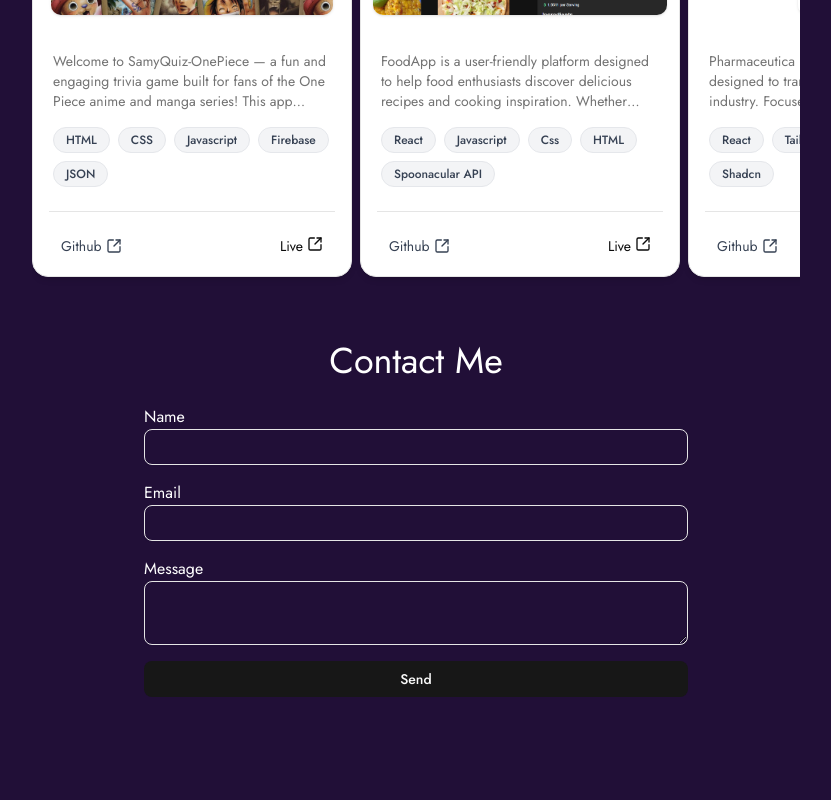
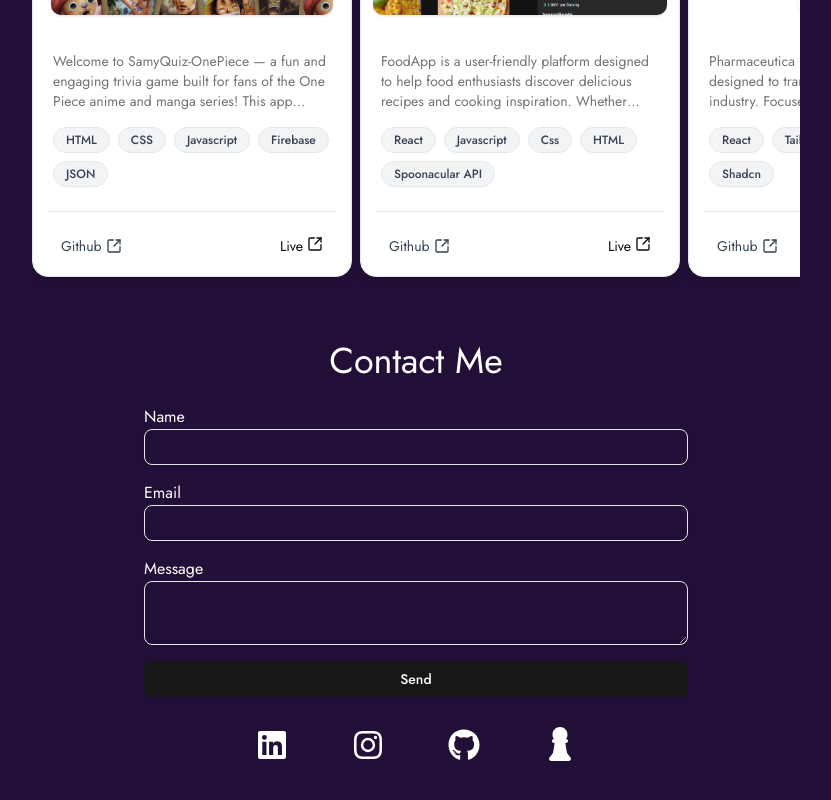
Before and after one commit to samyAkchiche/myPortfolio, a React (Vite) app: page / in a window 1280 px wide. Shown: the part 1260-2060 px from the top of the page, without its empty margins (224-1055 px from the left). Before the commit the page ends 2005 px from the top, so only its background shows below. Built offline with nearby package versions, Linux system fonts and the light colour scheme; a web font is replaced by a local one.

Commit message:
Update Contact.tsx: Added icons for socials

```diff
--- a/src/components/layouts/Contact.tsx
+++ b/src/components/layouts/Contact.tsx
@@ -5,6 +5,13 @@
 import { Button } from "../ui/button";
 import { Alert, AlertDescription, AlertTitle } from "../ui/alert";
 import { CircleAlert, CircleCheck } from "lucide-react";
+import { FontAwesomeIcon } from "@fortawesome/react-fontawesome";
+import { faChessPawn } from "@fortawesome/free-solid-svg-icons";
+import {
+	faLinkedin,
+	faInstagram,
+	faGithub,
+} from "@fortawesome/free-brands-svg-icons";
 
 export default function Contact() {
 	const [formData, setFormData] = useState({
@@ -110,6 +117,52 @@
 						</AlertDescription>
 					</Alert>
 				)}
+				<div className="flex gap-14 justify-center mt-4">
+					<a
+						href="https://www.linkedin.com/in/samy-akchiche-704125280/"
+						target="_blank"
+						rel="noopener noreferrer"
+					>
+						<FontAwesomeIcon
+							icon={faLinkedin}
+							size="2xl"
+							className="text-white transition-colors duration-300 hover:text-blue-600"
+						/>
+					</a>
+					<a
+						href="https://www.instagram.com/nagi.akc/?hl=fr"
+						target="_blank"
+						rel="noopener noreferrer"
+					>
+						<FontAwesomeIcon
+							icon={faInstagram}
+							size="2xl"
+							className="text-white transition-colors duration-300 hover:text-pink-500"
+						/>
+					</a>
+					<a
+						href="https://github.com/samyAkchiche"
+						target="_blank"
+						rel="noopener noreferrer"
+					>
+						<FontAwesomeIcon
+							icon={faGithub}
+							size="2xl"
+							className="text-white"
+						/>
+					</a>
+					<a
+						href="https://www.chess.com/member/nagiakc"
+						target="_blank"
+						rel="noopener noreferrer"
+					>
+						<FontAwesomeIcon
+							icon={faChessPawn}
+							size="2x"
+							className="text-white hover:text-green-500 transition-colors duration-300"
+						/>
+					</a>
+				</div>
 			</form>
 		</div>
 	);
--- a/src/components/layouts/Hero.tsx
+++ b/src/components/layouts/Hero.tsx
@@ -8,7 +8,7 @@
                 alt="profile picture"
                 className="w-40 h-40 rounded-full object-cover"
             />
-            <h1 className="text-3xl font-jacques max-lg:text-2xl max-md:text-[1.44rem]">
+            <h1 className="text-3xl font-jacques max-lg:text-2xl max-md:text-[1.2rem]">
                 <span className="text-gray-400">
                     Hey <span className="wave-emoji">👋</span>, I am{" "}
                 </span>{" "}
```
Also changed, not shown: package.json (+5 -2 lines), src/components/layouts/Projects.tsx (+2 -7 lines), src/App.tsx (indentation only), 1 other file (tests, documents, lock files or other folders). Lines whose indentation alone changed are shown as unchanged.
